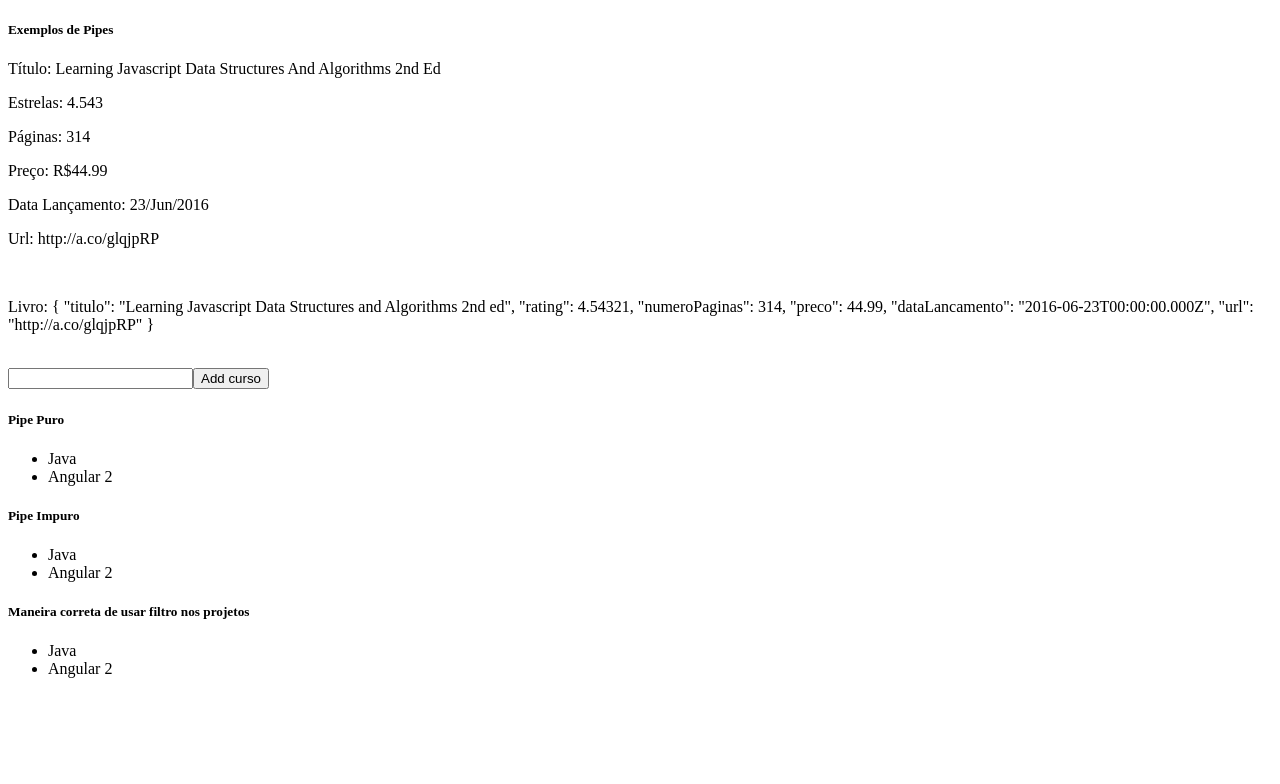
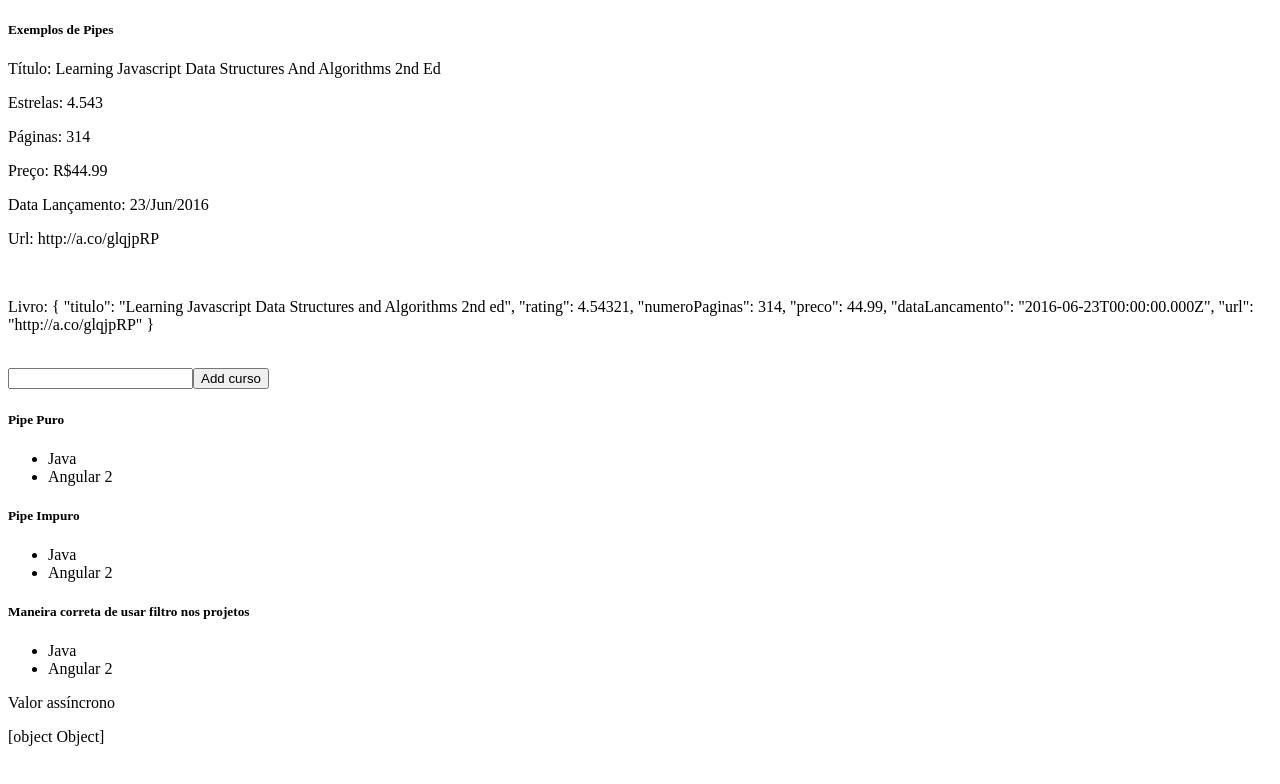
Before and after one commit to alvarogularte/angular-curso, an Angular app in the folder pipes/: page / in a window 1280 px wide. Shown: the top 784 px of the page. Built offline with nearby package versions, Linux system fonts and the light colour scheme.

Commit message:
new: cria conteúdo da aula Pipes: Async(Assíncrono)

```diff
--- a/pipes/src/app/exemplos-pipes/exemplos-pipes.component.html
+++ b/pipes/src/app/exemplos-pipes/exemplos-pipes.component.html
@@ -39,3 +39,7 @@
     {{ item }}
   </li>
 </ul>
+
+<p>{{ valorAsync | async }}</p>
+
+<p>{{ valorAsync2 }}</p>
--- a/pipes/src/app/exemplos-pipes/exemplos-pipes.component.ts
+++ b/pipes/src/app/exemplos-pipes/exemplos-pipes.component.ts
@@ -1,4 +1,5 @@
 import { Component, OnInit } from '@angular/core';
+import { interval } from 'rxjs';
 
 @Component({
   selector: 'app-exemplos-pipes',
@@ -19,6 +20,12 @@ export class ExemplosPipesComponent implements OnInit {
   livros: string[] = ['Java', 'Angular 2'];
 
   filtro: string = '';
+
+  valorAsync = new Promise((resolve, reject) => {
+    setTimeout(() => resolve('Valor assíncrono'), 2000)
+  });
+
+  valorAsync2 = interval(2000).pipe().subscribe(valor => 'Valor assíncrono 2')
 
   constructor() { }
 
```
